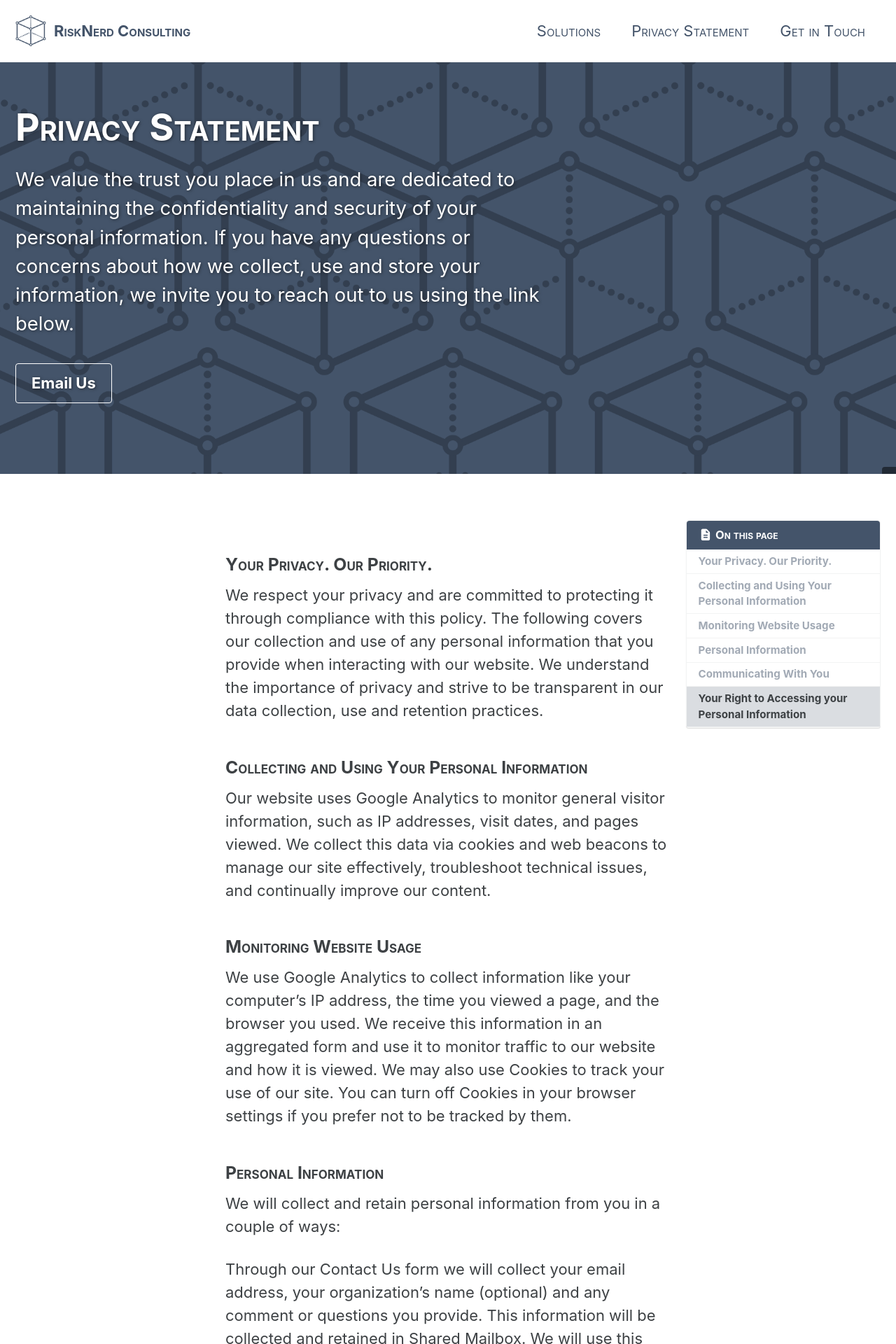
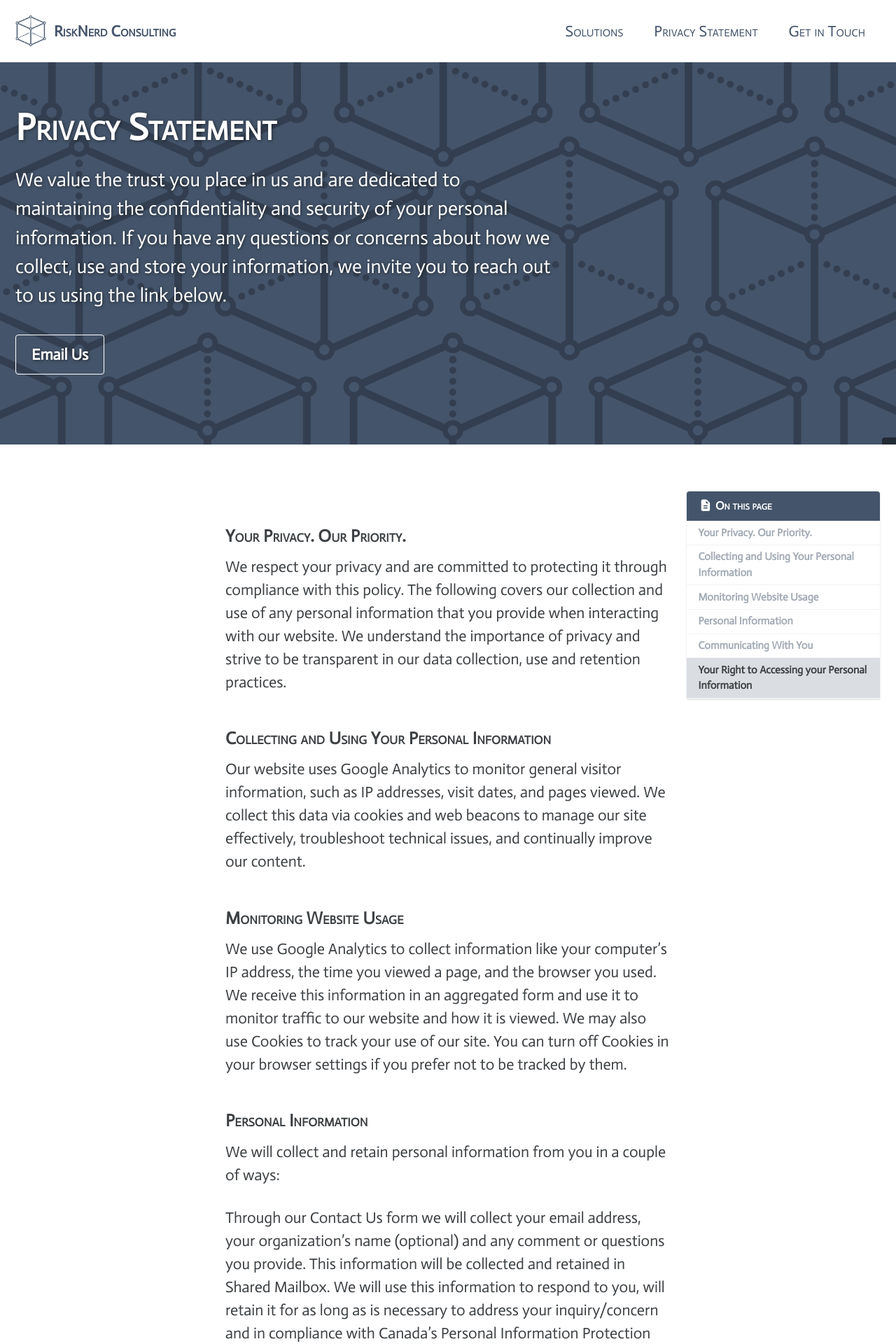
Before and after one commit to mattddickinson/risknerd2, a Jekyll site: the page built from _pages/privacy.md, in a window 1280 px wide. Shown: the top 1920 px of the page at 70% size. Built offline with Jekyll 4.4.1, drawn with Linux system fonts in a browser that asks for light colours; cached includes are drawn as plain includes; some web fonts are replaced.

Commit message:
Corbel to Actor

```diff
--- a/_includes/head/custom.html
+++ b/_includes/head/custom.html
@@ -5,4 +5,4 @@
 <!-- end custom head snippets -->
 
 <!-- import custom fonts-->
-<link href="https://fonts.googleapis.com/css2?family=Corbel:wght@400;700&display=swap" rel="stylesheet" type="text/css">
+<link href="https://fonts.googleapis.com/css2?family=Actor:wght@400;700&display=swap" rel="stylesheet" type="text/css">
--- a/_sass/minimal-mistakes/_variables.scss
+++ b/_sass/minimal-mistakes/_variables.scss
@@ -16,10 +16,10 @@ $paragraph-indent: false !default; // true, false (default)
 $indent-var: 1.3em !default;
 
 /* system typefaces */
-$serif: "Corbel", Georgia, Times, serif !default;
-$sans-serif: "Corbel", -apple-system, BlinkMacSystemFont, "Roboto", "Segoe UI",
+$serif: "Actor", Georgia, Times, serif !default;
+$sans-serif: "Actor", -apple-system, BlinkMacSystemFont, "Roboto", "Segoe UI",
   "Helvetica Neue", "Lucida Grande", Arial, sans-serif !default;
-$monospace: "Corbel", Monaco, Consolas, "Lucida Console", monospace !default;
+$monospace: "Actor", Monaco, Consolas, "Lucida Console", monospace !default;
 
 /* sans serif typefaces */
 $sans-serif-narrow: $sans-serif !default;
```
